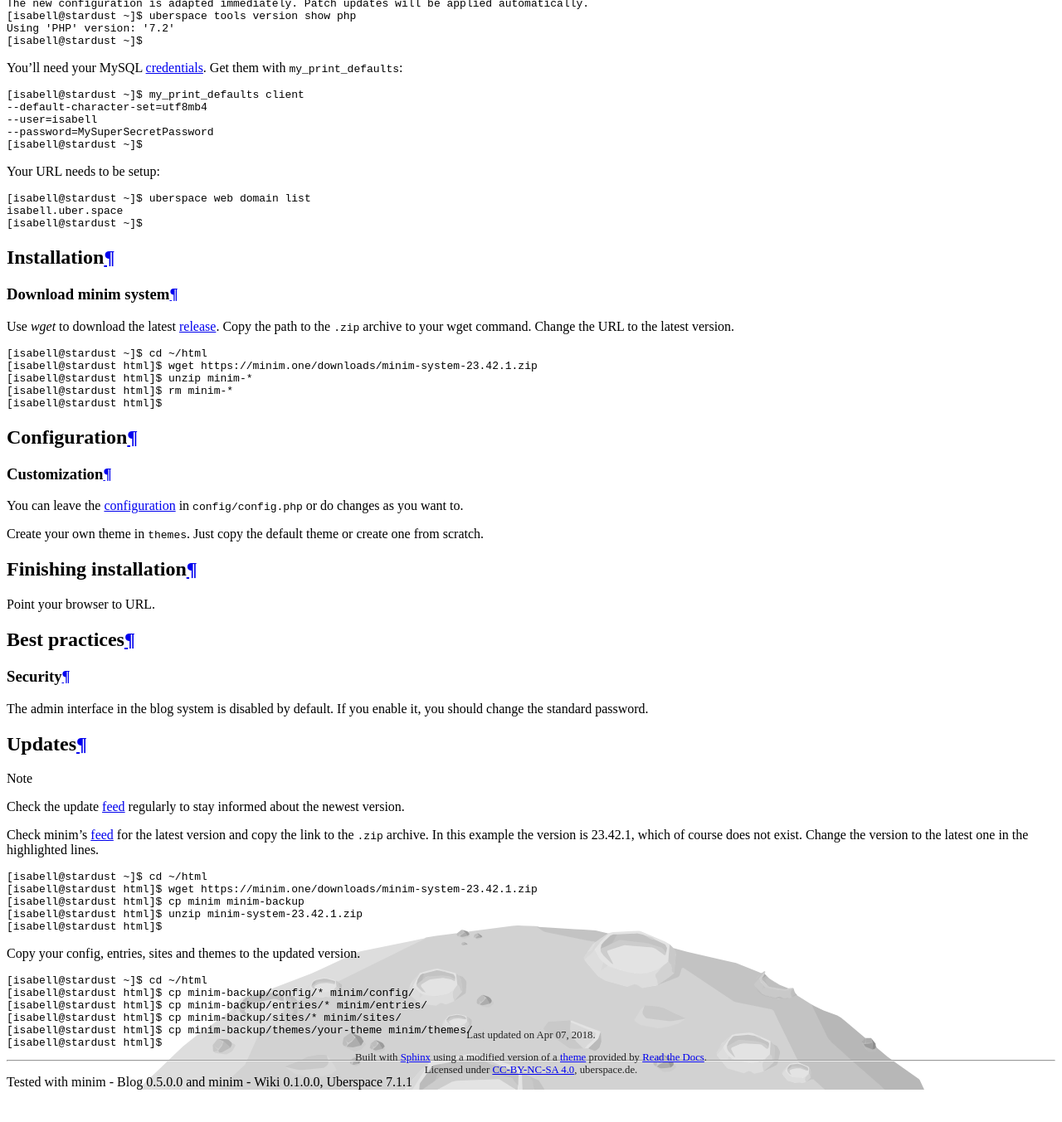
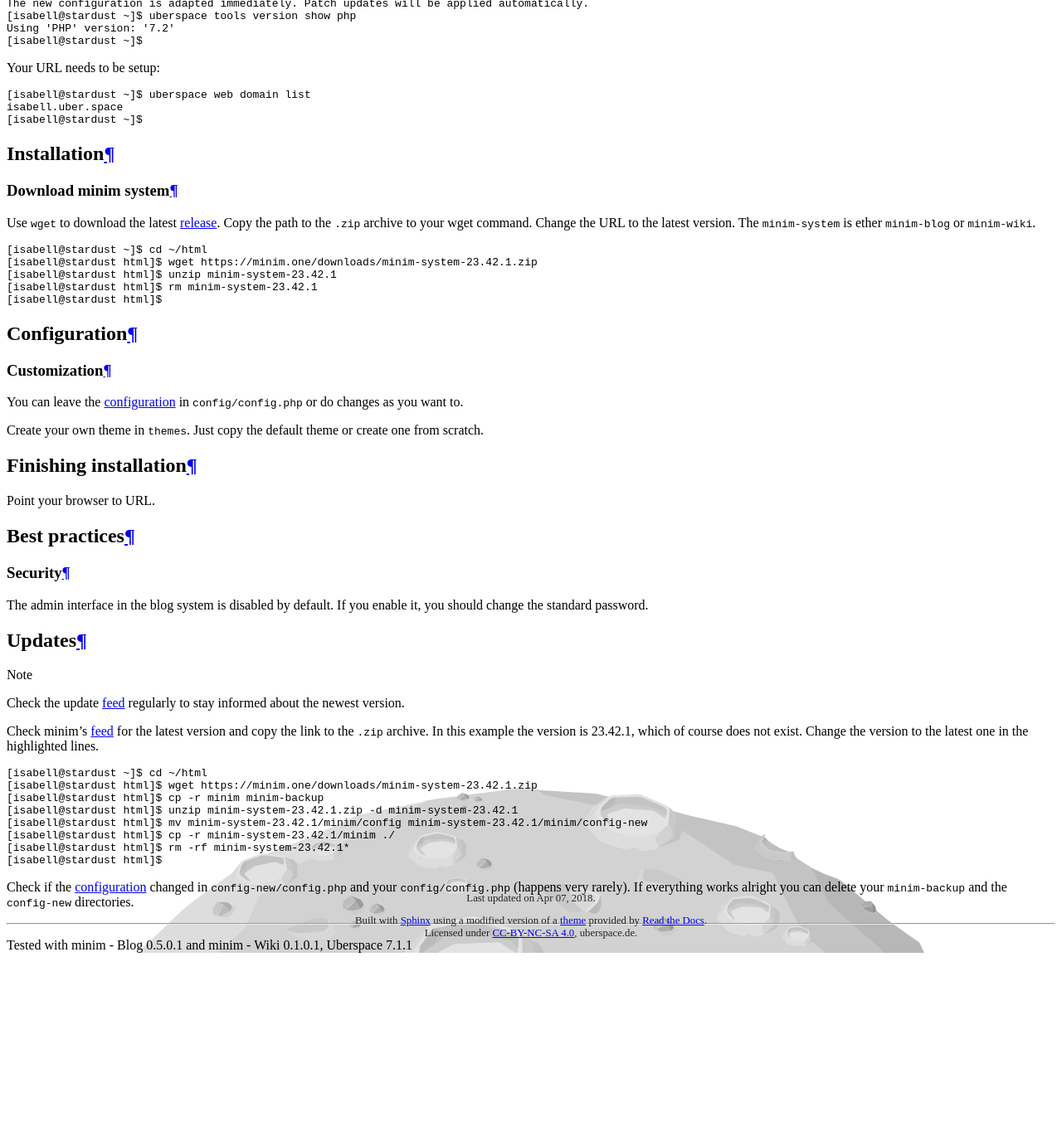
Before and after one commit to Uberspace/lab, a Sphinx documentation site: the page built from source/guide_minim.rst, in a window 1280 px wide and 1400 px high, scrolled down 1222 px. Shown: the top 1353 px of the window at 83% size. Built offline with Sphinx 7.4.7 and the Read the Docs theme 2.0.0, drawn with Linux system fonts in a browser that asks for light colours; after the commit the page ends 2499 px from its top, so only the background shows below that.

Commit message:
Update guide_minim.rst
- Database information are not required
- Updated installation process
- Simplified update process
- Tested with latest version

```diff
--- a/source/guide_minim.rst
+++ b/source/guide_minim.rst
@@ -36,8 +36,6 @@
  Using 'PHP' version: '7.2'
  [isabell@stardust ~]$
 
-.. include:: includes/my-print-defaults.rst
-
 Your URL needs to be setup:
 
 .. include:: includes/web-domain-list.rst
@@ -48,15 +46,15 @@
 Download minim system
 ---------------------
 
-Use `wget` to download the latest release_. Copy the path to the ``.zip`` archive to your wget command. Change the URL to the latest version.
+Use ``wget`` to download the latest release_. Copy the path to the ``.zip`` archive to your wget command. Change the URL to the latest version. The ``minim-system`` is ether ``minim-blog`` or ``minim-wiki``.
 
 .. code-block:: console
- :emphasize-lines: 2
+ :emphasize-lines: 2,3,4
 
  [isabell@stardust ~]$ cd ~/html
  [isabell@stardust html]$ wget https://minim.one/downloads/minim-system-23.42.1.zip
- [isabell@stardust html]$ unzip minim-*
- [isabell@stardust html]$ rm minim-*
+ [isabell@stardust html]$ unzip minim-system-23.42.1
+ [isabell@stardust html]$ rm minim-system-23.42.1
  [isabell@stardust html]$
 
 Configuration
@@ -90,24 +88,19 @@
 Check minim's feed_ for the latest version and copy the link to the ``.zip`` archive. In this example the version is 23.42.1, which of course does not exist. Change the version to the latest one in the highlighted lines.
 
 .. code-block:: console
- :emphasize-lines: 2,4
+ :emphasize-lines: 2,4,5,6,7
 
  [isabell@stardust ~]$ cd ~/html
  [isabell@stardust html]$ wget https://minim.one/downloads/minim-system-23.42.1.zip
- [isabell@stardust html]$ cp minim minim-backup
- [isabell@stardust html]$ unzip minim-system-23.42.1.zip
+ [isabell@stardust html]$ cp -r minim minim-backup
+ [isabell@stardust html]$ unzip minim-system-23.42.1.zip -d minim-system-23.42.1
+ [isabell@stardust html]$ mv minim-system-23.42.1/minim/config minim-system-23.42.1/minim/config-new
+ [isabell@stardust html]$ cp -r minim-system-23.42.1/minim ./
+ [isabell@stardust html]$ rm -rf minim-system-23.42.1*
  [isabell@stardust html]$
 
-Copy your config, entries, sites and themes to the updated version.
-
-::
-
- [isabell@stardust ~]$ cd ~/html
- [isabell@stardust html]$ cp minim-backup/config/* minim/config/
- [isabell@stardust html]$ cp minim-backup/entries/* minim/entries/
- [isabell@stardust html]$ cp minim-backup/sites/* minim/sites/
- [isabell@stardust html]$ cp minim-backup/themes/your-theme minim/themes/
- [isabell@stardust html]$
+Check if the configuration_ changed in ``config-new/config.php`` and your ``config/config.php`` (happens very rarely).
+If everything works alright you can delete your ``minim-backup`` and the ``config-new`` directories.
 
 .. _minim: https://minim.one/
 .. _domains: https://manual.uberspace.de/en/web-domains.html
@@ -118,4 +111,4 @@
 
 ----
 
-Tested with minim - Blog 0.5.0.0 and minim - Wiki 0.1.0.0, Uberspace 7.1.1
+Tested with minim - Blog 0.5.0.1 and minim - Wiki 0.1.0.1, Uberspace 7.1.1
```
